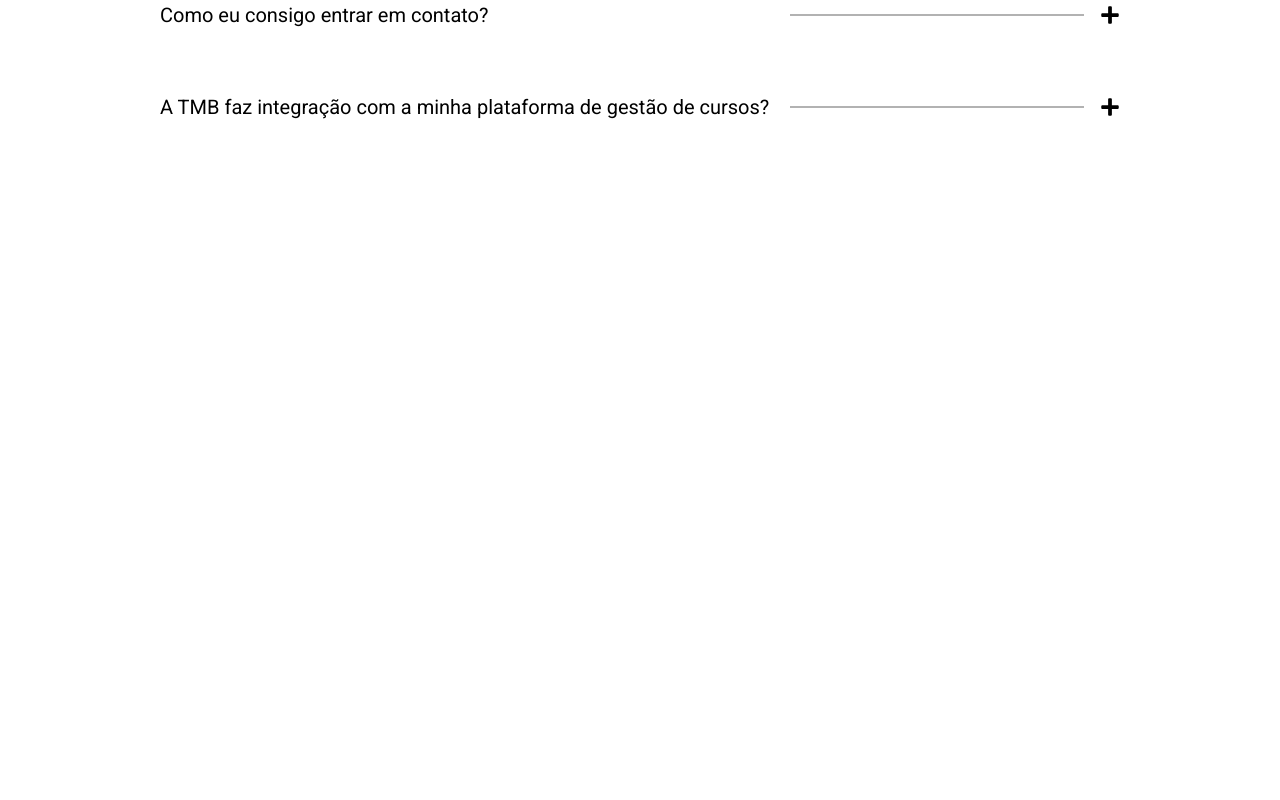
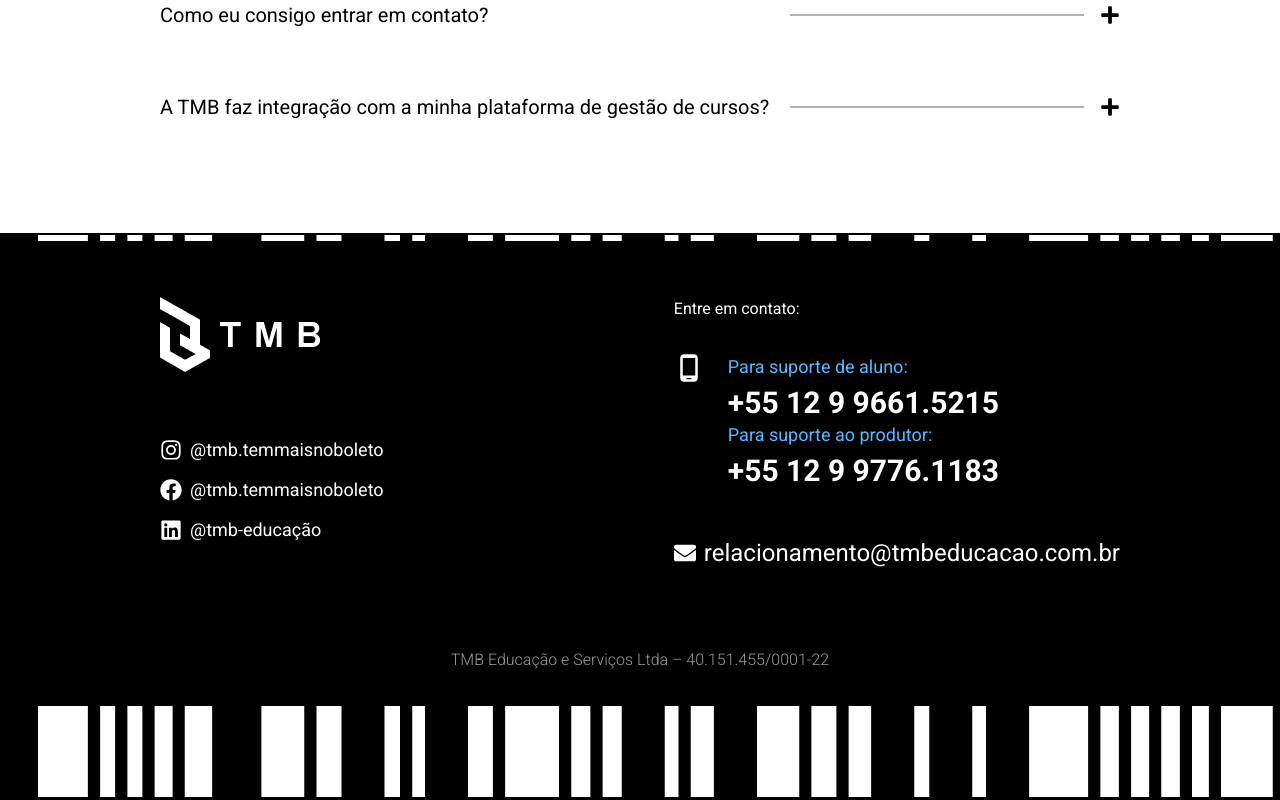
Before and after one commit to aleanrocha/tmb-edu-clone, a React (Vite) app: page / in a window 1280 px wide. Shown: the part 3912-4712 px from the top of the page. Before the commit the page ends 4145 px from the top, so only its background shows below. Built offline with nearby package versions, Linux system fonts and the light colour scheme.

Commit message:
add footer component

```diff
--- /dev/null
+++ b/src/components/Footer/index.jsx
@@ -0,0 +1,78 @@
+import { FaInstagram, FaFacebook, FaLinkedin, FaEnvelope } from 'react-icons/fa'
+import { MdOutlinePhoneAndroid } from 'react-icons/md'
+
+import tmbLogo from '../../assets/tmb-logo-light.png'
+
+export const Footer = () => {
+  return (
+    <footer className="w-full max-w-96 lg:max-w-screen-lg mx-auto flex flex-col gap-8 pt-16 px-8">
+      <div className="lg:flex justify-between">
+        <div className="mb-24 lg:mb-12">
+          <img src={tmbLogo} alt="Logo da TMB" className="mb-16" />
+          <div className="flex flex-col gap-3 text-lg">
+            <div className="flex items-center gap-2">
+              <FaInstagram size={22} />
+              <a
+                href="https://www.instagram.com/tmb.temmaisnoboleto/"
+                target="_blank"
+              >
+                @tmb.temmaisnoboleto
+              </a>
+            </div>
+            <div className="flex items-center gap-2">
+              <FaFacebook size={22} />
+              <a
+                href="https://www.facebook.com/profile.php?id=100092874093156"
+                target="_blank"
+              >
+                @tmb.temmaisnoboleto
+              </a>
+            </div>
+            <div className="flex items-center gap-2">
+              <FaLinkedin size={22} />
+              <a
+                href="https://www.linkedin.com/company/tmb-educa%C3%A7%C3%A3o/"
+                target="_blank"
+              >
+                @tmb-educação
+              </a>
+            </div>
+          </div>
+        </div>
+        <div>
+          <p className="pb-8">Entre em contato:</p>
+          <div className="flex gap-6">
+            <MdOutlinePhoneAndroid className="text-3xl" />
+            <div>
+              <p className="text-tmb-light-blue font-semibold mb-1 lg:text-lg lg:font-medium">
+                Para suporte de aluno:
+              </p>
+              <h3 className="text-lg font-bold lg:text-3xl">
+                +55 12 9 9661.5215
+              </h3>
+              <p className="text-tmb-light-blue font-semibold mb-1  lg:text-lg lg:font-medium">
+                Para suporte ao produtor:
+              </p>
+              <h3 className="text-lg font-bold lg:text-3xl">
+                +55 12 9 9776.1183
+              </h3>
+            </div>
+          </div>
+          <div className="flex items-center gap-2 mt-12">
+            <FaEnvelope size={22} />
+            <a
+              href="mailto:relacionamento@tmbeducacao.com.br"
+              className="lg:text-2xl"
+            >
+              relacionamento@tmbeducacao.com.br
+            </a>
+          </div>
+        </div>
+        <span className="bg-tmb-white block w-full h-[0.1rem] mt-24 lg:hidden"></span>
+      </div>
+      <p className="text-center text-sm font-light opacity-60 mt-20 mb-56 lg:text-base lg:mt-6 lg:mb-32">
+        TMB Educação e Serviços Ltda – 40.151.455/0001-22
+      </p>
+    </footer>
+  )
+}
--- a/src/screens/Home/index.jsx
+++ b/src/screens/Home/index.jsx
@@ -13,6 +13,8 @@ import { Header } from '../../components/Header'
 import { TmbCheck } from '../../components/TmbCheck'
 import { InfluencersCarousel } from '../../components/InfluencersCarousel'
 import { Faq } from '../../components/Faq'
+import { Footer } from '../../components/Footer'
+
 import { faq as faqData } from '../../data/faq'
 
 export const Home = () => {
@@ -158,13 +160,23 @@ export const Home = () => {
       </section>
       <section>
         <div className="max-w-96 lg:max-w-screen-lg mx-auto flex flex-col gap-8 py-8 px-4">
-          <div className='mb-16'>
-            <img src={tmbCodeFaqMobile} alt="Imagem código de barras mobile" className='lg:hidden' />
-            <img src={tmbCodeFaq} alt="Imagem código de barras desktop" className='hidden lg:block' />
+          <div className="mb-16">
+            <img
+              src={tmbCodeFaqMobile}
+              alt="Imagem código de barras mobile"
+              className="lg:hidden"
+            />
+            <img
+              src={tmbCodeFaq}
+              alt="Imagem código de barras desktop"
+              className="hidden lg:block"
+            />
           </div>
           <section className="flex flex-col gap-12 p-4 w-full">
             <div>
-              <h2 className="text-3xl text-center uppercase mb-6 lg:text-4xl">Faq</h2>
+              <h2 className="text-3xl text-center uppercase mb-6 lg:text-4xl">
+                Faq
+              </h2>
               <p className="text-center text-md text-tmb-light-blue">
                 Perguntas frequentes
               </p>
@@ -182,6 +194,9 @@ export const Home = () => {
           </section>
         </div>
       </section>
+      <section className="bg-tmb-black bg-tmb-footer-bg-mobile bg-bottom lg:bg-tmb-footer-bg bg-no-repeat lg:bg-center text-tmb-white">
+        <Footer />
+      </section>
     </Fragment>
   )
 }
--- a/tailwind.config.js
+++ b/tailwind.config.js
@@ -20,6 +20,8 @@ export default {
         'tmb-banner-home-m': 'url("./src/assets/tmb-banner-mobile.png")',
         'tmb-banner-home': 'url("./src/assets/tmb-banner-home.png")',
         'tmb-about-m': 'url("./src/assets/tmb-about-mobile.jpg")',
+        'tmb-footer-bg': 'url("./src/assets/tmb-banner-footer.png")',
+        'tmb-footer-bg-mobile': 'url("./src/assets/tmb-banner-footer-mobile.png")',
       },
       animation: {
         'spin-slow': 'spin 3s linear',
```
